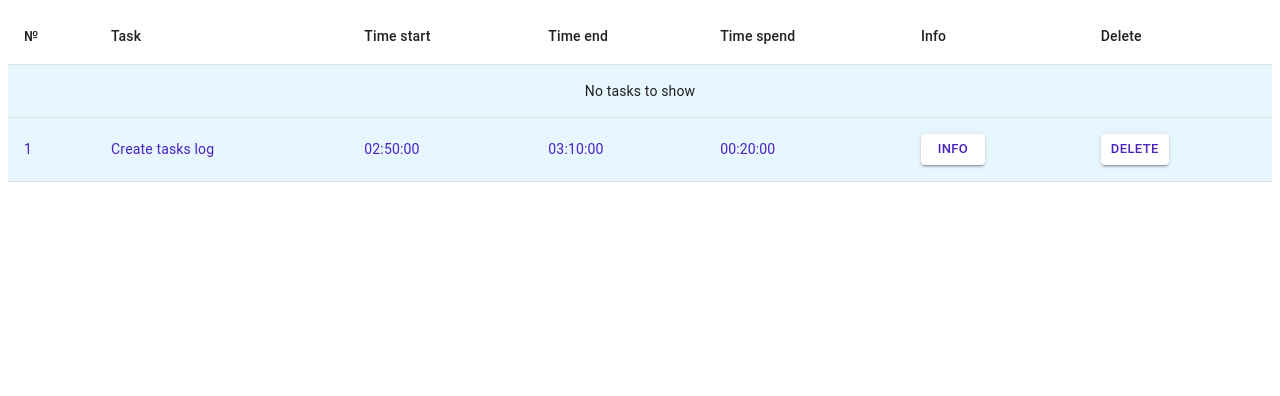
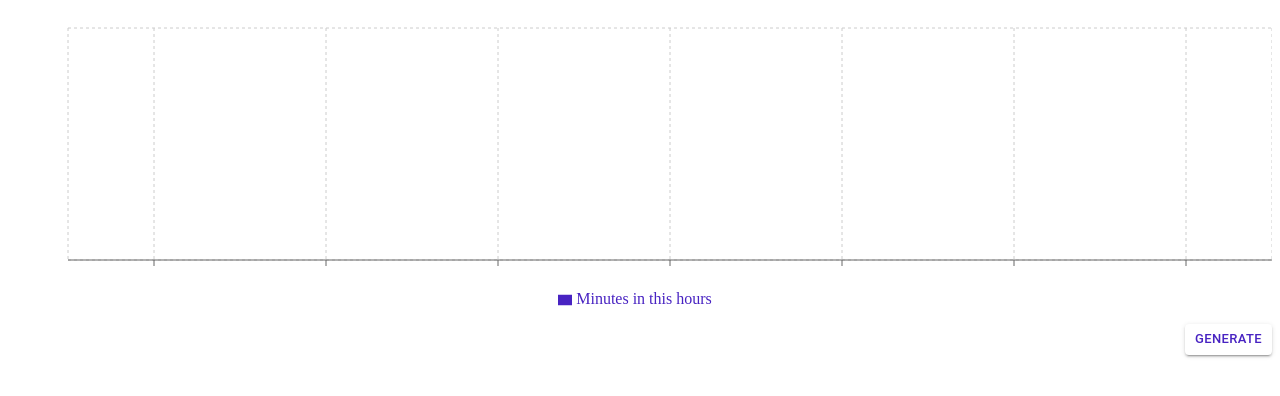
Before and after one commit to Vladyslav-K/tasks-timer, a React (Create React App) app: page / in a window 1280 px wide. Shown: the top 396 px of the page. Built offline with nearby package versions, Linux system fonts and the light colour scheme.

Commit message:
feat(tasks chart): implement a simple tasks chart

```diff
--- a/src/App.js
+++ b/src/App.js
@@ -1,8 +1,8 @@
 import React from "react";
-import TasksLog from "./components/TasksLog";
+import TasksChart from "./components/TasksChart";
 
 function App() {
-  return <TasksLog />;
+  return <TasksChart />;
 }
 
 export default App;
--- a/src/components/Chart/index.js
+++ /dev/null
@@ -1,2 +0,0 @@
-import Chart from "./Chart";
-export default Chart;
--- /dev/null
+++ b/src/components/TasksChart/TasksChart.jsx
@@ -0,0 +1,81 @@
+import React from "react";
+
+import Grid from "@material-ui/core/Grid";
+import Button from "@material-ui/core/Button";
+
+import {
+  ResponsiveContainer,
+  BarChart,
+  CartesianGrid,
+  XAxis,
+  YAxis,
+  Tooltip,
+  Legend,
+  Bar
+} from "recharts";
+
+import { withStyles } from "@material-ui/core/styles";
+import styles from "./styles";
+
+const data = [
+  {
+    name: 1,
+    minutes: 11
+  },
+  {
+    name: 2,
+    minutes: 22
+  },
+  {
+    name: 3,
+    minutes: 33
+  },
+  {
+    name: 4,
+    minutes: 44
+  },
+  {
+    name: 5,
+    minutes: 55
+  },
+  {
+    name: 6,
+    minutes: 42
+  },
+  {
+    name: 7,
+    minutes: 25
+  }
+];
+
+function TasksChart(props) {
+  const { generateButtonContainer, generateButton } = props.classes;
+  return (
+    <div>
+      <ResponsiveContainer width="100%" height={300}>
+        <BarChart data={data} margin={{ top: 20 }}>
+          <CartesianGrid strokeDasharray="3 3" />
+          <XAxis dataKey="hour" />
+          <YAxis />
+          <Tooltip />
+          <Legend />
+          <Bar
+            dataKey="minInHours"
+            name="Minutes in this hours"
+            barSize={20}
+            fill="#4823C2"
+          />
+        </BarChart>
+      </ResponsiveContainer>
+      <Grid container className={generateButtonContainer}>
+        <Grid item xs={12}>
+          <Button variant="contained" className={generateButton} size="small">
+            Generate
+          </Button>
+        </Grid>
+      </Grid>
+    </div>
+  );
+}
+
+export default withStyles(styles)(TasksChart);
--- /dev/null
+++ b/src/components/TasksChart/index.js
@@ -0,0 +1,2 @@
+import TasksChart from "./TasksChart";
+export default TasksChart;
--- /dev/null
+++ b/src/components/TasksChart/styles.js
@@ -0,0 +1,13 @@
+const violet = "#4823C2";
+
+export default {
+  generateButtonContainer: {
+    justifyContent: "justify-end",
+    textAlign: "right",
+    padding: "1rem 0"
+  },
+  generateButton: {
+    color: violet,
+    background: "white"
+  }
+};
```
Also changed, not shown: src/components/Chart/Chart.jsx (deleted, +0 -10 lines), src/components/Chart/styles.js (deleted).
